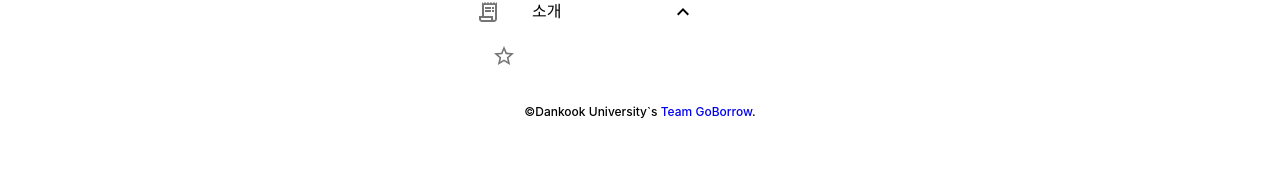
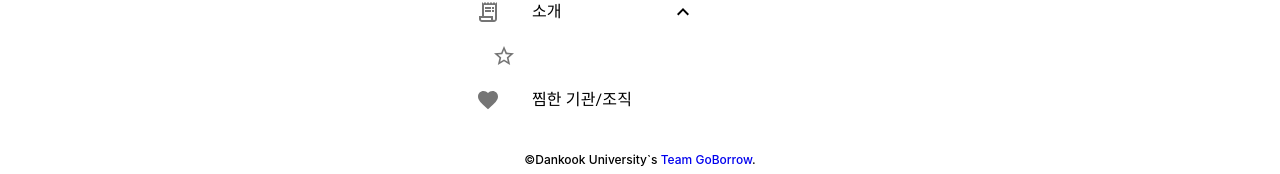
Before and after one commit to wnstjd9701/GoBorrow, a React (Create React App) app in the folder client/: page /app/users/myPage in a window 1280 px wide. Shown: the part 360-534 px from the top of the page. Built offline with nearby package versions, Linux system fonts and the light colour scheme; no server answers.

Commit message:
Update My Favorite Institution Button In My Page

```diff
--- a/client/src/components/views/MyPage/MyPage.js
+++ b/client/src/components/views/MyPage/MyPage.js
@@ -1,4 +1,5 @@
 import React, { useState, useEffect } from 'react';
+import { Link } from 'react-router-dom';
 import Header from '../Header/MainHeader';
 import Footer from '../Footer/Footer';
 import authAxios from '../../../lib/refreshToken';
@@ -17,6 +18,8 @@ import HomeTwoToneIcon from '@mui/icons-material/HomeTwoTone';
 import ExpandLess from '@mui/icons-material/ExpandLess';
 import ExpandMore from '@mui/icons-material/ExpandMore';
 import StarBorder from '@mui/icons-material/StarBorder';
+import FavoriteIcon from '@mui/icons-material/Favorite';
+
 export default function MyPage() {
   const [name, setName] = useState('');
   const [id, setId] = useState('');
@@ -96,6 +99,14 @@ export default function MyPage() {
             </ListItemButton>
           </List>
         </Collapse>
+        <Link to="favorite">
+          <ListItemButton style={{ color: 'black' }}>
+            <ListItemIcon>
+              <FavoriteIcon />
+            </ListItemIcon>
+            <ListItemText primary="찜한 기관/조직" />
+          </ListItemButton>
+        </Link>
       </List>
       <Footer />
     </>
```
